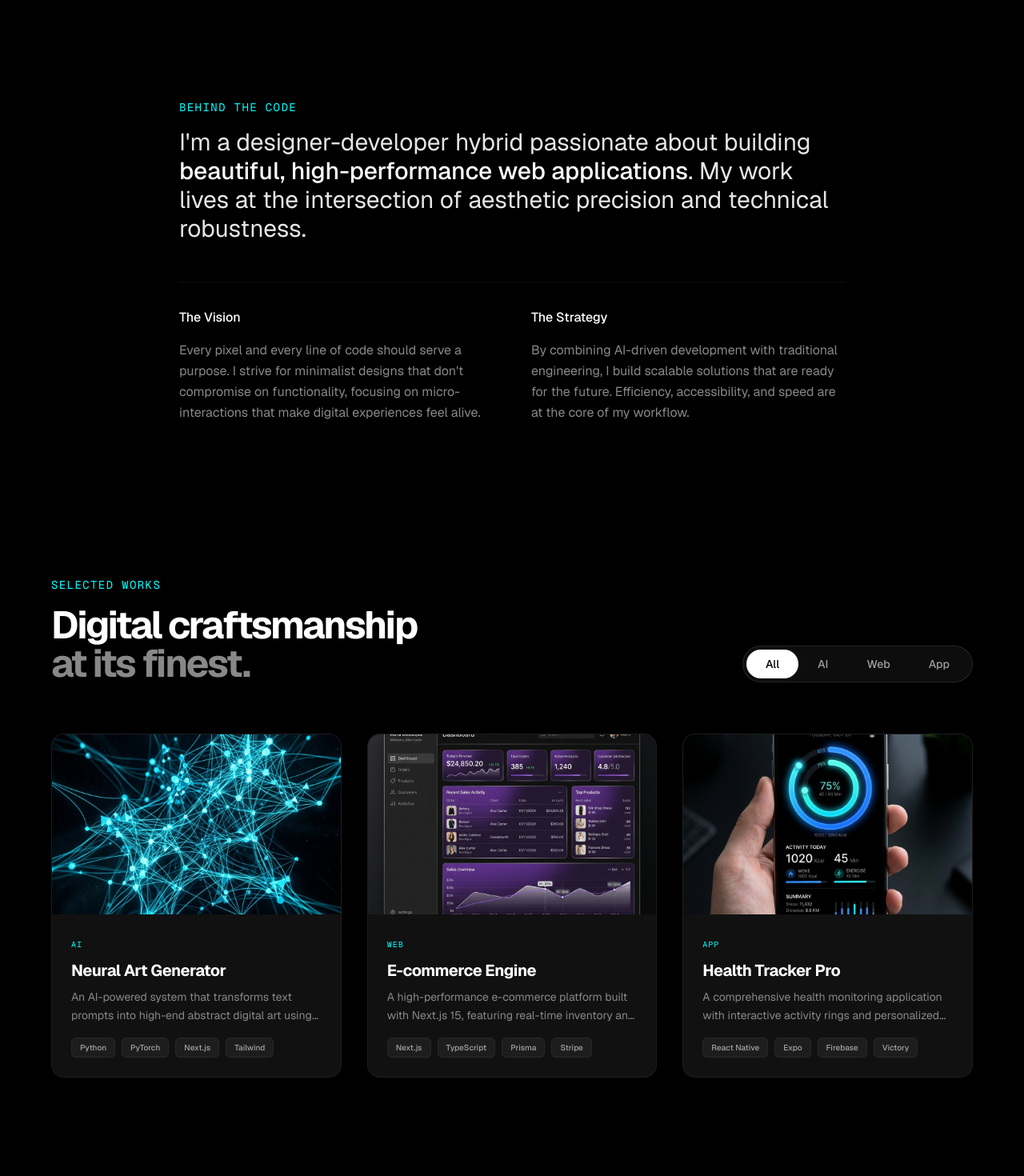
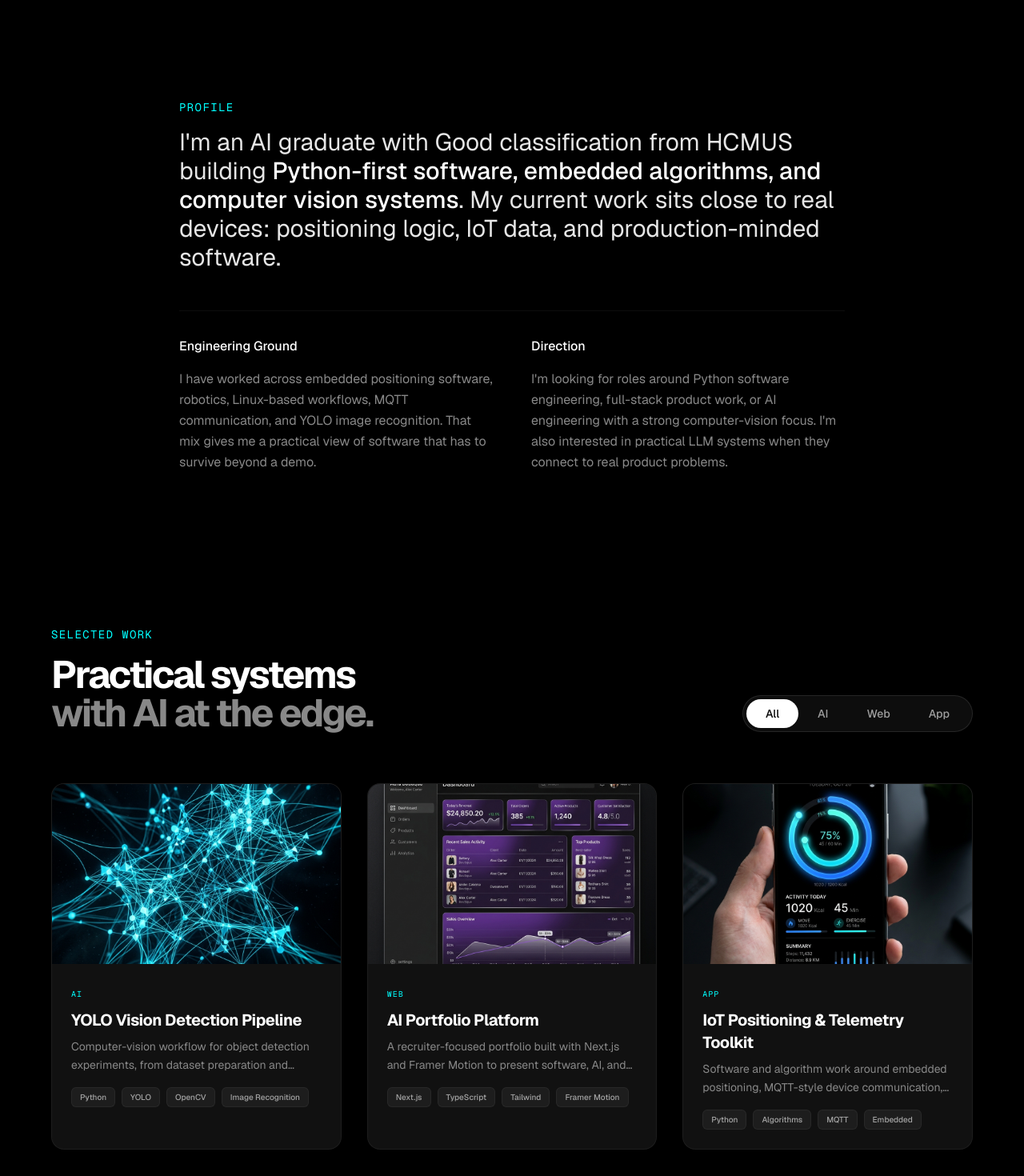
Before and after one commit to atta-161/portfolio, a Next.js app: page / in a window 1280 px wide. Shown: the part 780-2250 px from the top of the page at 80% size. Built offline with nearby package versions, Linux system fonts and the light colour scheme.

Commit message:
feat(content): reposition portfolio for recruiters

```diff
--- a/src/app/layout.tsx
+++ b/src/app/layout.tsx
@@ -15,8 +15,9 @@ const geistMono = Geist_Mono({
 });
 
 export const metadata: Metadata = {
-  title: "Personal Portfolio | AI & Web Developer",
-  description: "A showcase of AI projects, web applications, and mobile apps with premium artistic aesthetics.",
+  title: "Atta - Portfolio",
+  description:
+    "Portfolio of an AI & Software Engineer focused on Python, computer vision, embedded algorithms, IoT, and full-stack product work.",
 };
 
 export default function RootLayout({
--- a/src/components/Footer.tsx
+++ b/src/components/Footer.tsx
@@ -5,12 +5,12 @@ export default function Footer() {
     <footer className="w-full py-12 px-8 border-t border-white/5 bg-black">
       <div className="max-w-6xl mx-auto flex flex-col md:flex-row justify-between items-center gap-6">
         <div className="text-sm text-muted">
-          © {new Date().getFullYear()} AnTuan. Built with Next.js & Framer Motion.
+          © {new Date().getFullYear()} Atta.
         </div>
         <div className="flex gap-8 text-sm text-muted">
-          <a href="#" className="hover:text-white transition-colors">Twitter</a>
-          <a href="#" className="hover:text-white transition-colors">GitHub</a>
-          <a href="#" className="hover:text-white transition-colors">LinkedIn</a>
+          <a href="mailto:[EMAIL_ADDRESS]" className="hover:text-white transition-colors">Email</a>
+          <a href="https://github.com/atta-161" className="hover:text-white transition-colors">GitHub</a>
+          <a href="https://www.linkedin.com/in/atta161/" className="hover:text-white transition-colors">LinkedIn</a>
         </div>
       </div>
     </footer>
--- a/src/components/ProjectCard.tsx
+++ b/src/components/ProjectCard.tsx
@@ -3,7 +3,7 @@
 import React from "react";
 import Image from "next/image";
 import { motion } from "framer-motion";
-import { ExternalLink, Github } from "lucide-react";
+import { ExternalLink, Github, Lock } from "lucide-react";
 import { Project } from "@/data/projects";
 
 interface ProjectCardProps {
@@ -11,6 +11,8 @@ interface ProjectCardProps {
 }
 
 export default function ProjectCard({ project }: ProjectCardProps) {
+  const hasLinks = Boolean(project.demoUrl || project.githubUrl);
+
   return (
     <motion.div
       layout
@@ -29,6 +31,7 @@ export default function ProjectCard({ project }: ProjectCardProps) {
           className="object-cover transition-transform duration-700 group-hover:scale-105"
         />
         <div className="absolute inset-0 bg-black/40 opacity-0 group-hover:opacity-100 transition-opacity duration-300 flex items-center justify-center gap-4">
+          {project.demoUrl && (
             <a
               href={project.demoUrl}
               target="_blank"
@@ -37,6 +40,8 @@ export default function ProjectCard({ project }: ProjectCardProps) {
             >
               <ExternalLink size={20} />
             </a>
+          )}
+          {project.githubUrl && (
             <a
               href={project.githubUrl}
               target="_blank"
@@ -45,6 +50,13 @@ export default function ProjectCard({ project }: ProjectCardProps) {
             >
               <Github size={20} />
             </a>
+          )}
+          {!hasLinks && (
+            <div className="flex items-center gap-2 px-4 py-2 bg-black/70 text-white/70 border border-white/10 rounded-full text-xs font-medium">
+              <Lock size={14} />
+              Case details on request
+            </div>
+          )}
         </div>
       </div>
 
--- a/src/components/sections/AboutSection.tsx
+++ b/src/components/sections/AboutSection.tsx
@@ -15,30 +15,30 @@ export default function AboutSection() {
       >
         <div className="space-y-4">
           <h2 className="text-accent text-sm font-mono uppercase tracking-widest">
-            Behind the code
+            Profile
           </h2>
           <p className="text-2xl md:text-3xl leading-relaxed text-white/90">
-            I&apos;m a designer-developer hybrid passionate about building
-            <span className="text-white font-medium"> beautiful, high-performance web applications</span>.
-            My work lives at the intersection of aesthetic precision and technical robustness.
+            I&apos;m an AI graduate with Good classification from HCMUS building
+            <span className="text-white font-medium"> Python-first software, embedded algorithms, and computer vision systems</span>.
+            My current work sits close to real devices: positioning logic, IoT data, and production-minded software.
           </p>
         </div>
 
         <div className="grid md:grid-cols-2 gap-12 pt-8 border-t border-white/5">
           <div className="space-y-4">
-            <h3 className="text-white font-medium">The Vision</h3>
+            <h3 className="text-white font-medium">Engineering Ground</h3>
             <p className="text-muted leading-relaxed">
-              Every pixel and every line of code should serve a purpose.
-              I strive for minimalist designs that don&apos;t compromise on functionality,
-              focusing on micro-interactions that make digital experiences feel alive.
+              I have worked across embedded positioning software, robotics, Linux-based workflows,
+              MQTT communication, and YOLO image recognition. That mix gives me a practical view
+              of software that has to survive beyond a demo.
             </p>
           </div>
           <div className="space-y-4">
-            <h3 className="text-white font-medium">The Strategy</h3>
+            <h3 className="text-white font-medium">Direction</h3>
             <p className="text-muted leading-relaxed">
-              By combining AI-driven development with traditional engineering,
-              I build scalable solutions that are ready for the future.
-              Efficiency, accessibility, and speed are at the core of my workflow.
+              I&apos;m looking for roles around Python software engineering, full-stack product work,
+              or AI engineering with a strong computer-vision focus. I&apos;m also interested in
+              practical LLM systems when they connect to real product problems.
             </p>
           </div>
         </div>
--- a/src/components/sections/ExperienceTimeline.tsx
+++ b/src/components/sections/ExperienceTimeline.tsx
@@ -12,8 +12,8 @@ export default function ExperienceTimeline() {
           Career Path
         </h2>
         <h3 className="text-4xl md:text-5xl font-bold text-white tracking-tighter">
-          Where I&apos;ve been <br />
-          <span className="text-muted">and what I&apos;ve built.</span>
+          From AI foundations <br />
+          <span className="text-muted">to device-facing software.</span>
         </h3>
       </div>
 
--- a/src/components/sections/HeroSection.tsx
+++ b/src/components/sections/HeroSection.tsx
@@ -22,12 +22,16 @@ const itemVariants = {
     y: 0,
     transition: {
       duration: 0.8,
-      ease: [0.215, 0.61, 0.355, 1], // Custom cubic-bezier for Rauno-style feel
+      ease: [0.215, 0.61, 0.355, 1],
     },
   },
 };
 
 export default function HeroSection() {
+  function scrollToProjects() {
+    document.getElementById("projects")?.scrollIntoView({ behavior: "smooth" });
+  }
+
   return (
     <section id="home" className="min-h-[85vh] flex flex-col items-center justify-center relative">
       <motion.div
@@ -40,27 +44,29 @@ export default function HeroSection() {
           variants={itemVariants}
           className="text-accent text-sm font-mono tracking-widest uppercase mb-4"
         >
-          AnTuan — Portfolios 2026
+          Tieu An Tuan (Atta) - AI & Software Engineer
         </motion.p>
 
         <motion.h1
           variants={itemVariants}
           className="text-5xl md:text-8xl font-bold tracking-tighter text-white mb-8"
         >
-          Crafting high-end <br />
-          <span className="text-white/40">digital experiences</span> <br />
-          with AI and code.
+          Building reliable <br />
+          <span className="text-white/40">software systems</span> <br />
+          with AI.
         </motion.h1>
 
         <motion.div variants={itemVariants} className="pt-4">
-          <button className="group relative px-8 py-3 bg-white text-black font-medium rounded-full overflow-hidden transition-all hover:scale-105 active:scale-95">
-            <span className="relative z-10">Explore Projects</span>
+          <button
+            onClick={scrollToProjects}
+            className="group relative px-8 py-3 bg-white text-black font-medium rounded-full overflow-hidden transition-all hover:scale-105 active:scale-95"
+          >
+            <span className="relative z-10">View Selected Work</span>
             <div className="absolute inset-0 bg-accent/20 translate-y-full group-hover:translate-y-0 transition-transform duration-300" />
           </button>
         </motion.div>
       </motion.div>
 
-      {/* Scroll Indicator */}
       <motion.div
         initial={{ opacity: 0 }}
         animate={{ opacity: 1 }}
--- a/src/components/sections/ProjectGallery.tsx
+++ b/src/components/sections/ProjectGallery.tsx
@@ -20,11 +20,11 @@ export default function ProjectGallery() {
       <div className="flex flex-col md:flex-row justify-between items-end gap-8">
         <div className="space-y-4">
           <h2 className="text-accent text-sm font-mono uppercase tracking-widest">
-            Selected Works
+            Selected Work
           </h2>
           <h3 className="text-4xl md:text-5xl font-bold text-white tracking-tighter">
-            Digital craftsmanship <br />
-            <span className="text-muted">at its finest.</span>
+            Practical systems <br />
+            <span className="text-muted">with AI at the edge.</span>
           </h3>
         </div>
 
--- a/src/data/experience.ts
+++ b/src/data/experience.ts
@@ -10,38 +10,38 @@ export interface ExperienceItem {
 export const EXPERIENCES: ExperienceItem[] = [
   {
     id: "1",
-    title: "AI Engineer",
-    company: "TechVision Labs",
-    period: "2024 — Present",
+    title: "Software & Algorithm Engineer",
+    company: "Embedded positioning company",
+    period: "2025 - Present",
     description:
-      "Leading development of custom NLP pipelines and computer vision models for enterprise clients. Spearheading research into generative AI applications.",
-    tags: ["PyTorch", "LangChain", "FastAPI", "AWS"],
+      "Working on software and algorithm tasks for embedded positioning products, with exposure to IoT-style systems and practical AI-related project work.",
+    tags: ["Python", "Algorithms", "Embedded", "Positioning", "IoT"],
   },
   {
     id: "2",
-    title: "Full-Stack Developer",
-    company: "Digital Horizon Agency",
-    period: "2022 — 2024",
+    title: "Robotics Software Engineer",
+    company: "Robotics / IoT company",
+    period: "Previous role",
     description:
-      "Architected and shipped high-traffic web applications using Next.js and Node.js. Mentored junior developers and established code review practices.",
-    tags: ["Next.js", "TypeScript", "PostgreSQL", "Docker"],
+      "Built and maintained software around robotics workflows, Linux environments, MQTT communication, and YOLO-based image recognition experiments.",
+    tags: ["Linux", "MQTT", "YOLO", "Computer Vision", "Robotics"],
   },
   {
     id: "3",
-    title: "Frontend Developer",
-    company: "Starter Studio",
-    period: "2021 — 2022",
+    title: "AI Graduate - Good Classification",
+    company: "University of Science, VNU-HCM",
+    period: "Graduated",
     description:
-      "Built responsive interfaces for early-stage startups. Focused on performance optimization and pixel-perfect implementations from Figma designs.",
-    tags: ["React", "Tailwind CSS", "Figma", "Vercel"],
+      "Graduated with a Good classification in Artificial Intelligence, building a foundation in machine learning, algorithms, and software engineering.",
+    tags: ["AI", "Machine Learning", "Algorithms", "Python"],
   },
   {
     id: "4",
-    title: "Freelance Developer",
-    company: "Self-employed",
-    period: "2020 — 2021",
+    title: "Full-Stack & AI Practice",
+    company: "Personal projects",
+    period: "Ongoing",
     description:
-      "Delivered custom websites and automation tools for small businesses. Gained deep experience in client communication and project management.",
-    tags: ["JavaScript", "Python", "WordPress", "Stripe"],
+      "Developing portfolio-grade projects that combine Python services, modern web interfaces, computer vision, and practical LLM workflows.",
+    tags: ["Next.js", "FastAPI", "LLM", "OpenCV"],
   },
 ];
--- a/src/data/projects.ts
+++ b/src/data/projects.ts
@@ -5,39 +5,33 @@ export interface Project {
   category: "AI" | "Web" | "App";
   tags: string[];
   image: string;
-  demoUrl: string;
-  githubUrl: string;
+  demoUrl?: string;
+  githubUrl?: string;
 }
 
 export const PROJECTS: Project[] = [
   {
     id: "1",
-    title: "Neural Art Generator",
-    description: "An AI-powered system that transforms text prompts into high-end abstract digital art using custom diffusion models.",
+    title: "YOLO Vision Detection Pipeline",
+    description: "Computer-vision workflow for object detection experiments, from dataset preparation and model iteration to practical inference checks.",
     category: "AI",
-    tags: ["Python", "PyTorch", "Next.js", "Tailwind"],
+    tags: ["Python", "YOLO", "OpenCV", "Image Recognition"],
     image: "/projects/ai.png",
-    demoUrl: "https://demo.example.com/neural-art",
-    githubUrl: "https://github.com/example/neural-art",
   },
   {
     id: "2",
-    title: "E-commerce Engine",
-    description: "A high-performance e-commerce platform built with Next.js 15, featuring real-time inventory and glassmorphism UI.",
+    title: "AI Portfolio Platform",
+    description: "A recruiter-focused portfolio built with Next.js and Framer Motion to present software, AI, and systems experience with fast static delivery.",
     category: "Web",
-    tags: ["Next.js", "TypeScript", "Prisma", "Stripe"],
+    tags: ["Next.js", "TypeScript", "Tailwind", "Framer Motion"],
     image: "/projects/web.png",
-    demoUrl: "https://demo.example.com/ecommerce",
-    githubUrl: "https://github.com/example/ecommerce",
   },
   {
     id: "3",
-    title: "Health Tracker Pro",
-    description: "A comprehensive health monitoring application with interactive activity rings and personalized wellness insights.",
+    title: "IoT Positioning & Telemetry Toolkit",
+    description: "Software and algorithm work around embedded positioning, MQTT-style device communication, and data flows close to real hardware constraints.",
     category: "App",
-    tags: ["React Native", "Expo", "Firebase", "Victory"],
+    tags: ["Python", "Algorithms", "MQTT", "Embedded"],
     image: "/projects/app.png",
-    demoUrl: "https://demo.example.com/health-tracker",
-    githubUrl: "https://github.com/example/health-tracker",
   },
 ];
--- a/src/data/skills.ts
+++ b/src/data/skills.ts
@@ -28,84 +28,84 @@ export interface SkillCategory {
 export const SKILL_CATEGORIES: SkillCategory[] = [
   {
     id: "frontend",
-    title: "Frontend Development",
+    title: "Full-Stack Frontend",
     skills: [
       {
         name: "Next.js",
-        description: "Leading implementation of high-performance SSR/SSG apps for 3+ years.",
+        description: "Building fast, polished portfolio and product interfaces with App Router patterns.",
         icon: Layout,
       },
       {
         name: "React",
-        description: "Architecting complex state management and reusable component libraries.",
+        description: "Creating responsive UI components that make technical work easy to inspect.",
         icon: Globe,
       },
       {
         name: "TypeScript",
-        description: "Enforcing type safety and robust code architectures in enterprise projects.",
+        description: "Using typed interfaces and maintainable structure for production-facing apps.",
         icon: Code,
       },
     ],
   },
   {
     id: "backend",
-    title: "Backend & Infra",
+    title: "Python Backend",
     skills: [
       {
-        name: "Node.js",
-        description: "Building scalable microservices and real-time WebSocket communication.",
+        name: "Python APIs",
+        description: "Designing software services, data flows, and automation around real product constraints.",
         icon: Server,
       },
       {
-        name: "PostgreSQL",
-        description: "Optimizing complex relational schemas and query performance.",
+        name: "FastAPI",
+        description: "Building typed API layers for AI tools, dashboards, and internal services.",
         icon: Database,
       },
       {
         name: "Docker",
-        description: "Containerizing workflows for consistent deployment across environments.",
+        description: "Containerizing software workflows for repeatable development and deployment.",
         icon: Zap,
       },
     ],
   },
   {
     id: "ai-data",
-    title: "AI & Data Science",
+    title: "AI & Computer Vision",
     skills: [
       {
-        name: "Python",
-        description: "Developing custom data mining and automated NLP processing pipelines.",
+        name: "Computer Vision",
+        description: "Working with image recognition workflows from data preparation to inference checks.",
         icon: Brain,
       },
       {
-        name: "PyTorch",
-        description: "Tuning deep learning models for classification and generative AI.",
+        name: "YOLO",
+        description: "Applying object detection for robotics and IoT-adjacent visual recognition tasks.",
         icon: Cpu,
       },
       {
-        name: "Pandas",
-        description: "Expert-level data manipulation and statistical analysis for large datasets.",
+        name: "LLM / RAG",
+        description: "Exploring practical LLM systems for retrieval, automation, and product workflows.",
         icon: Layers,
       },
     ],
   },
   {
     id: "tools",
-    title: "Core Tools",
+    title: "Systems & Tools",
     skills: [
       {
-        name: "Git",
-        description: "Managing complex repository structures and CI/CD pipelines.",
+        name: "Linux",
+        description: "Comfortable working in Linux environments for robotics and embedded software tasks.",
         icon: Terminal,
       },
       {
-        name: "Vitest",
-        description: "Maintaining high reliability through rigorous automated unit testing.",
+        name: "MQTT / IoT",
+        description: "Handling lightweight device communication patterns and telemetry-oriented systems.",
         icon: ShieldCheck,
       },
       {
-        name: "VS Code",
-        description: "Customized productivity setups for advanced full-stack development.",
+        name: "Git",
+        description: "Maintaining clean project history and practical collaboration workflows.",
         icon: Wrench,
       },
     ],
```
Also changed, not shown: .gsd/STATE.md, .gsd/TODO.md, 2 other files (tests, documents, lock files or other folders). Lines whose indentation alone changed are shown as unchanged.
